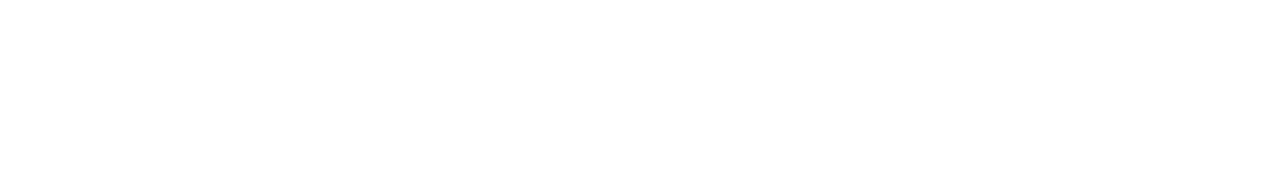
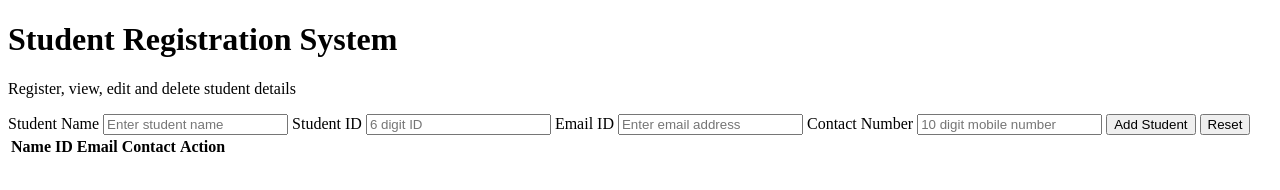
Before and after one commit to raju-kadachha/Student-Registration-System, a plain HTML site: page index.html in a window 1280 px wide. Drawn offline with Linux system fonts and the light colour scheme.

Commit message:
Added registration form and table structure to HTML

```diff
--- a/index.html
+++ b/index.html
@@ -3,7 +3,89 @@
   <head>
     <meta charset="UTF-8" />
     <meta name="viewport" content="width=device-width, initial-scale=1.0" />
-    <title>Document</title>
+    <title>Student Registration System</title>
+    <link rel="stylesheet" href="style.css" />
   </head>
-  <body></body>
+  <body>
+    <!-- Header -->
+    <header>
+      <h1>Student Registration System</h1>
+      <p>Register, view, edit and delete student details</p>
+    </header>
+    <main>
+      <!-- Registration Form -->
+      <form id="studentForm">
+        <!-- Student Name -->
+        <label for="name">Student Name</label>
+        <input
+          type="text"
+          id="name"
+          placeholder="Enter student name"
+          pattern="[A-Za-z ]+"
+          maxlength="48"
+          title="Name should contain only letters"
+          required
+        />
+
+        <!-- Student ID -->
+        <label for="studentId">Student ID</label>
+        <input
+          type="tel"
+          id="studentId"
+          placeholder="6 digit ID"
+          pattern="[0-9]{6}"
+          title="Student ID must be exactly 6 digits"
+          minlength="6"
+          maxlength="6"
+          required
+        />
+
+        <!-- Email -->
+        <label for="email">Email ID</label>
+        <input
+          type="email"
+          id="email"
+          placeholder="Enter email address"
+          maxlength="100"
+          required
+        />
+
+        <!-- Contact Number (India) -->
+        <label for="contact">Contact Number</label>
+        <input
+          type="tel"
+          id="contact"
+          placeholder="10 digit mobile number"
+          pattern="[6-9][0-9]{9}"
+          maxlength="10"
+          minlength="10"
+          title="Enter valid Indian mobile number"
+          required
+        />
+
+        <button type="submit" id="addStd">Add Student</button>
+        <button type="reset" id="resetBtn">Reset</button>
+      </form>
+
+      <!-- Display Section -->
+      <section class="table-wrap">
+        <table>
+          <!-- <caption>Registered Students List</caption> -->
+          <thead>
+            <tr>
+              <th class="tname">Name</th>
+              <th class="tid">ID</th>
+              <th class="temail">Email</th>
+              <th class="tcontact">Contact</th>
+              <th class="taction">Action</th>
+            </tr>
+          </thead>
+          <tbody id="studentTable">
+            <!-- here student rows will be added by JS -->
+          </tbody>
+        </table>
+      </section>
+    </main>
+    <script src="script.js"></script>
+  </body>
 </html>
```
Also changed, not shown: style.css (added).
